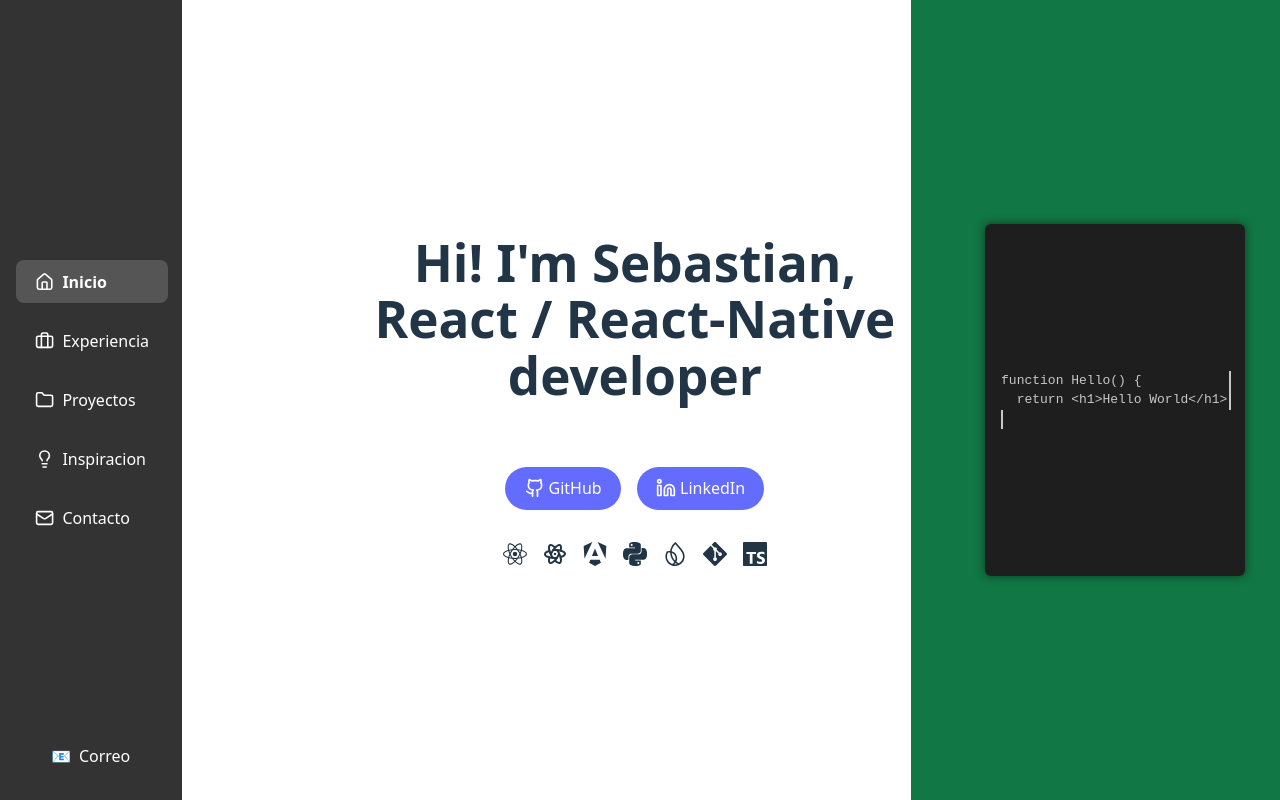
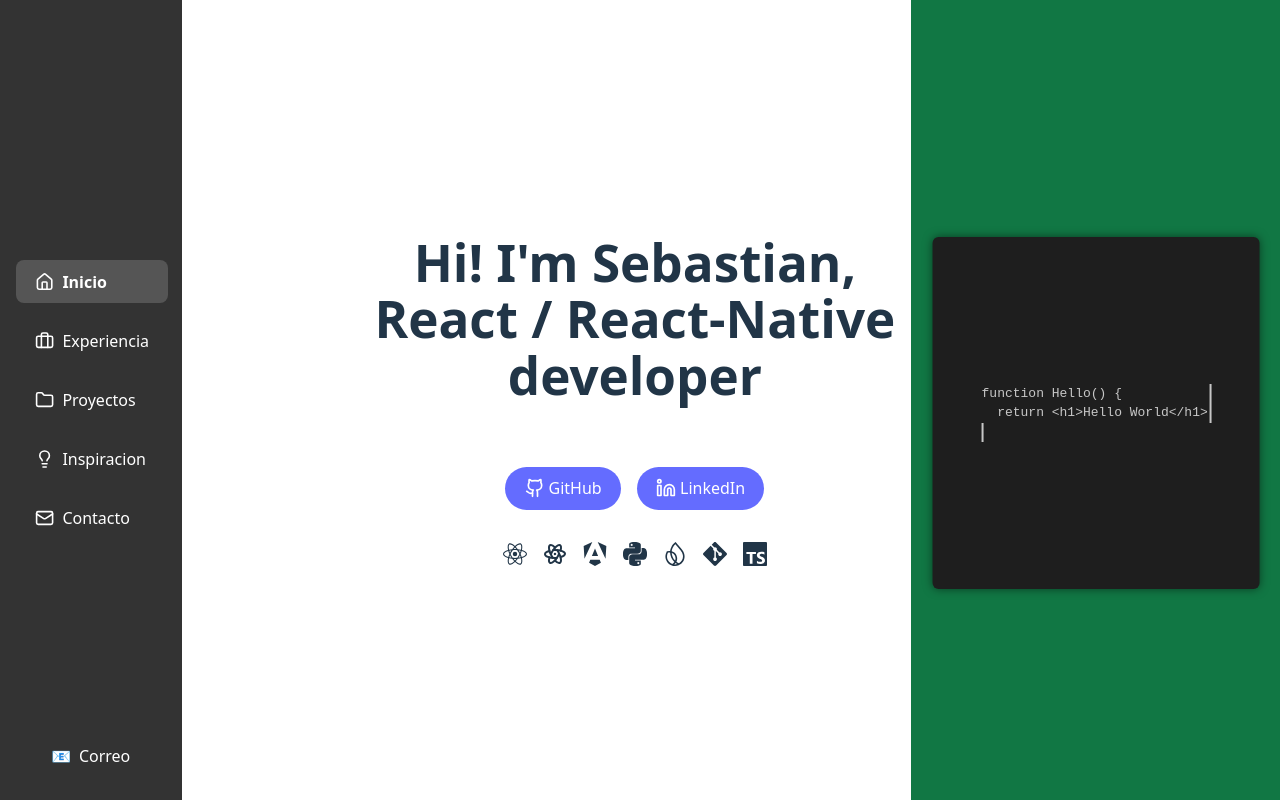
Before and after one commit to SbtnAvls/me, a React (Vite) app: page / in a window 1280 px wide. Built offline with nearby package versions, Linux system fonts and the light colour scheme.

Commit message:
Center sequential hero animations

```diff
--- a/src/components/Hero.css
+++ b/src/components/Hero.css
@@ -41,15 +41,21 @@
 
 
 .tools,
+.code-window,
+.phone {
+  position: absolute;
+  top: 50%;
+  left: 50%;
+  transform: translate(-50%, -50%);
+  display: flex;
+  justify-content: center;
+  align-items: center;
+  opacity: 0;
+}
+
+.tools,
 .code-window {
   width: 100%;
-  justify-content: center;
-  align-items: center;
-  inset: 0;
-  display: flex;
-  align-items: center;
-  justify-content: center;
-  opacity: 0;
   height: 320px;
 }
 
@@ -59,12 +65,24 @@
 }
 
 @keyframes tools-anim {
-  0% { opacity: 1; transform: rotate(0deg); }
-  5% { transform: rotate(-10deg); }
-  10% { transform: rotate(10deg); }
-  15% { transform: rotate(-5deg); }
-  20% { opacity: 0; }
-  100% { opacity: 0; }
+  0% {
+    opacity: 1;
+    transform: translate(-50%, -50%) rotate(0deg);
+  }
+  5% {
+    transform: translate(-50%, -50%) rotate(-10deg);
+  }
+  10% {
+    transform: translate(-50%, -50%) rotate(10deg);
+  }
+  15% {
+    transform: translate(-50%, -50%) rotate(-5deg);
+  }
+  20%,
+  100% {
+    opacity: 0;
+    transform: translate(-50%, -50%);
+  }
 }
 
 .code-window {
@@ -115,9 +133,6 @@
   border-radius: 20px;
   background: #000;
   box-sizing: border-box;
-  top: 50%;
-  left: 50%;
-  transform: translate(-50%, -50%);
   animation: phone-anim 12s linear infinite;
 }
 
```
